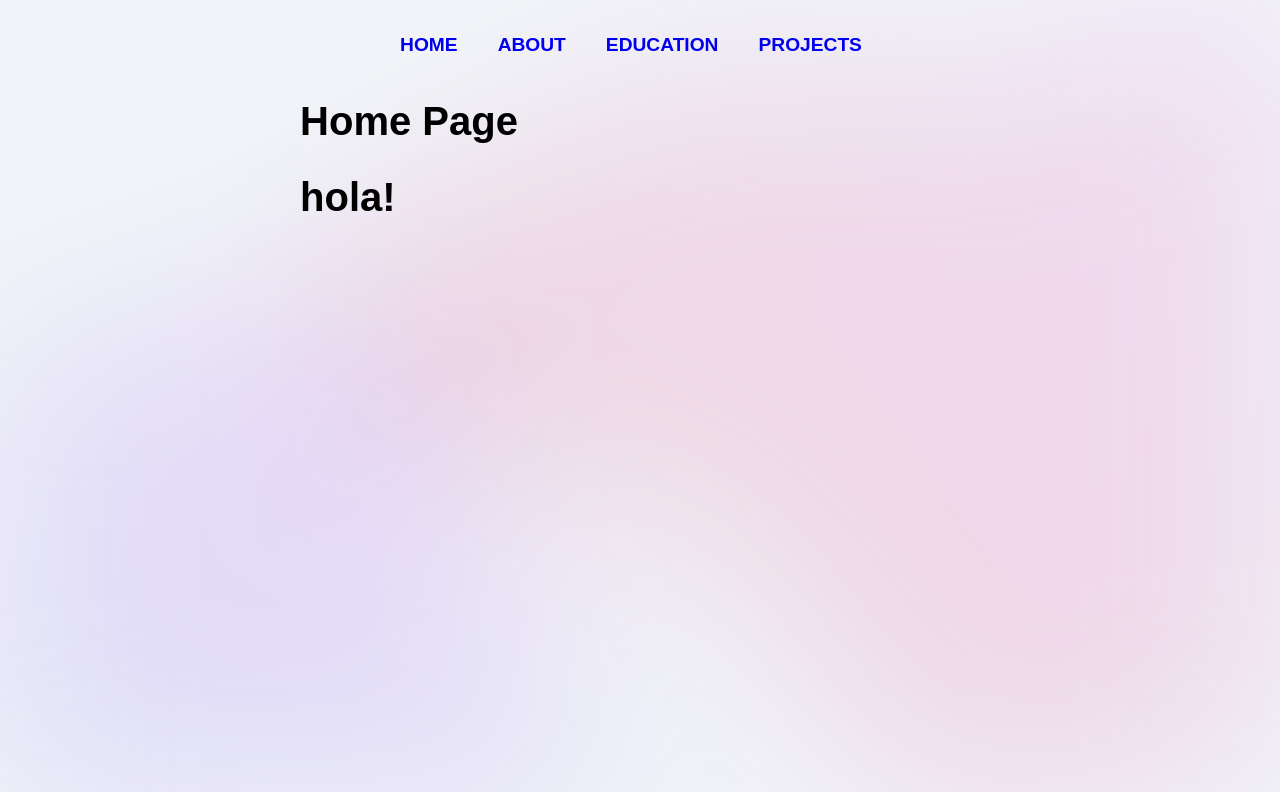
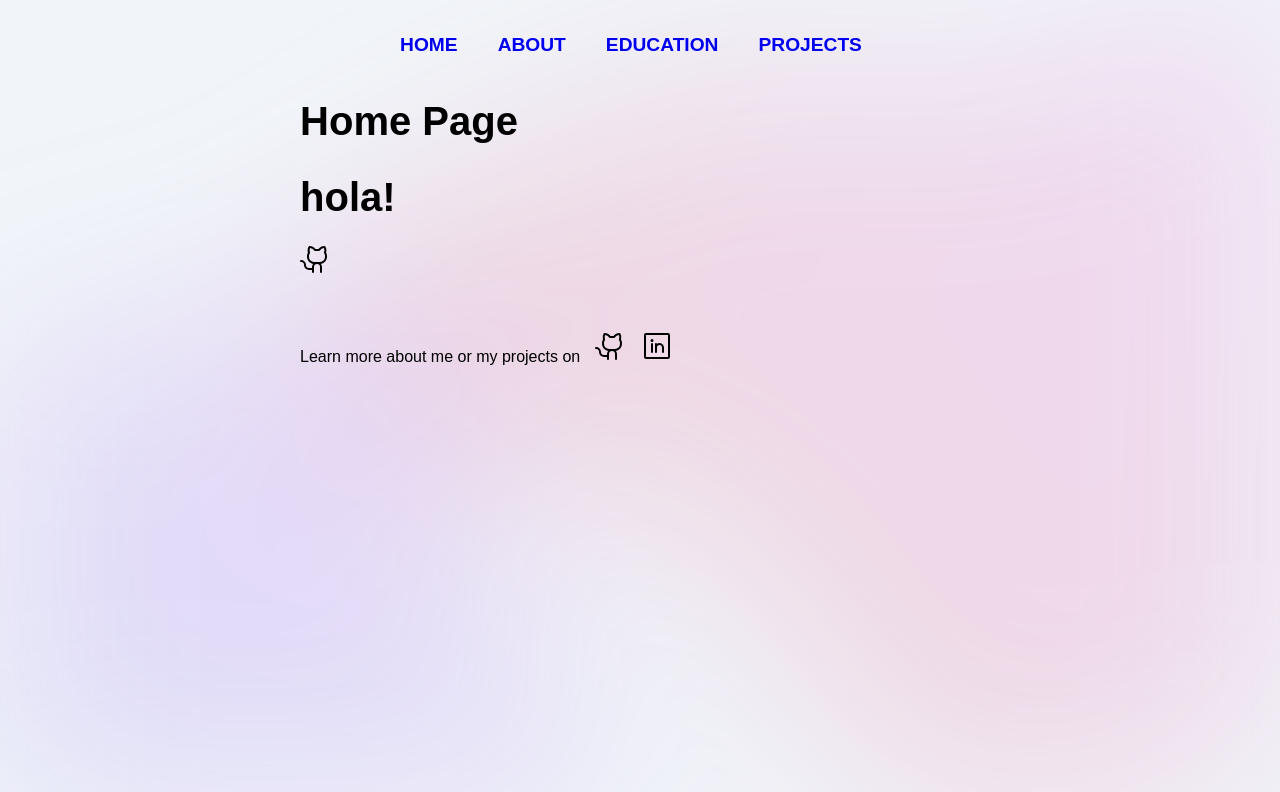
Before and after one commit to ivan-kan/Personal-website, an Astro site: page / in a window 1280 px wide. Built offline with nearby package versions, Linux system fonts and the light colour scheme; Astro itself is replaced by a stand-in of ours.

Commit message:
Added footer and global css

```diff
--- a/src/components/Footer.astro
+++ b/src/components/Footer.astro
@@ -1,20 +1,29 @@
 ---
-import Social from "./Social.astro";
+import { Image } from "astro:assets";
+import github from "../assets/github.svg";
+import linkedin from "../assets/linkedin.svg";
 ---
-
-<style>
-    footer {
-        display: flex;
-        gap: 1rem;
-        margin-top: 2rem;
-    }
-</style>
 
 <footer>
     <p>
-        Learn more about my project on
-        <Social platform="twitter" username="astrodotbuild" />
-        <Social platform="github" username="withastro" />
-        <Social platform="youtube" username="astrodotbuild" />
+        Learn more about me or my projects on
+        <a href="https://www.github.com/ivan-kan" target="_blank">
+            <Image src={github} alt="GitHub" />
+        </a>
+        <a href="https://www.linkedin.com/in/ivan-kan123" target="_blank">
+            <Image src={linkedin} alt="linkedin" />
+        </a>
     </p>
+
+    <style>
+        footer {
+            display: flex;
+            gap: 1rem;
+            margin-top: 2rem;
+        }
+        a {
+            margin-left: 10px;
+            text-decoration: none;
+        }
+    </style>
 </footer>
--- a/src/layouts/BaseLayout.astro
+++ b/src/layouts/BaseLayout.astro
@@ -1,7 +1,8 @@
 ---
 import Header from "../components/Header.astro";
-import Background from "../components/Background.astro";
-import "../styles/global.css"
+import background from "../assets/background.svg";
+import Footer from "../components/Footer.astro";
+import "../styles/global.css";
 
 const { pageTitle } = Astro.props;
 ---
@@ -17,7 +18,10 @@ const { pageTitle } = Astro.props;
 	<body>
 		<Header />
 		<h1>{pageTitle}</h1>
+
 		<slot />
-		<Background />
+
+		<Footer />
+		<img id="background" src={background.src} alt="" fetchpriority="high" />
 	</body>
 </html>
--- a/src/pages/index.astro
+++ b/src/pages/index.astro
@@ -1,9 +1,11 @@
 ---
-import BaseLayout from "../layouts/BaseLayout.astro"
+import BaseLayout from "../layouts/BaseLayout.astro";
+import github from "../assets/github.svg";
 
 const pageTitle = "Home Page";
 ---
 
 <BaseLayout pageTitle={pageTitle}>
 	<h1>hola!</h1>
+	<img src={github.src} alt="helo" />
 </BaseLayout>
--- a/src/styles/global.css
+++ b/src/styles/global.css
@@ -1,6 +1,6 @@
 html {
     background-color: #f1f5f9;
-    font-family: sans-serif;
+    font-family: Arial;
 }
 
 body {
@@ -58,3 +58,13 @@ h1 {
         padding: 15px 20px;
     }
 }
+
+#background {
+    position: fixed;
+    top: 0;
+    left: 0;
+    width: 100%;
+    height: 100%;
+    z-index: -1;
+    filter: blur(100px);
+}
```
Also changed, not shown: src/components/Social.astro (deleted, +0 -17 lines), src/icons/github.svg (deleted).
